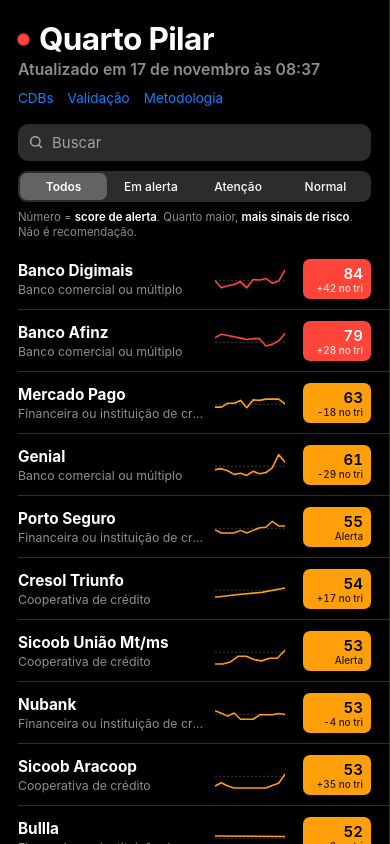
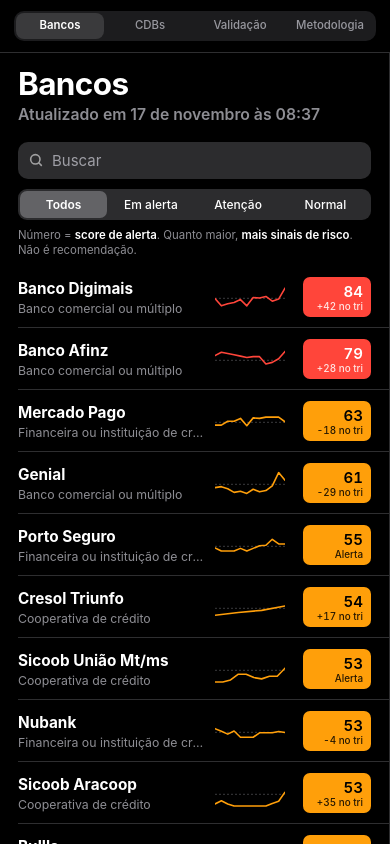
Before and after one commit to GuiFonsecaM/quarto-pilar, a plain HTML site: page docs/index.html in a window 390 px wide. Drawn offline with nearby package versions, Linux system fonts and the light colour scheme.

Commit message:
Barra de navegação única em todas as páginas
Co-Authored-By: Claude Opus 5.5 <noreply@anthropic.com>
Claude-Session: https://claude.ai/code/session_01WxFKpLWgznj7fDo4RVsFoe

```diff
--- a/docs/assets/app.css
+++ b/docs/assets/app.css
@@ -190,3 +190,21 @@ footer { padding: 24px 0 40px; color: var(--txt-3); font-size: .8rem; }
   .topo nav { gap: 12px; font-size: .8rem; overflow-x: auto; scrollbar-width: none; }
   .topo nav::-webkit-scrollbar { display: none; }
 }
+
+/* ---------- barra de navegação (todas as páginas) ---------- */
+.topo nav { gap: 4px; background: var(--painel); border-radius: 10px; padding: 3px; }
+.topo nav a { color: var(--txt-2); font-size: .86rem; font-weight: 500; padding: 5px 13px; border-radius: 8px; white-space: nowrap; transition: background .15s, color .15s; }
+.topo nav a:hover { color: var(--txt); }
+.topo nav a.ativo { background: #3a3a3c; color: var(--txt); font-weight: 600; }
+.wrap-larga { max-width: none; padding: 0 18px; }
+body.com-app { height: 100vh; height: 100dvh; display: flex; flex-direction: column; overflow: hidden; }
+body.com-app .app { flex: 1; min-height: 0; height: auto; }
+.cab .titulo { font-size: 2.1rem; font-weight: 700; letter-spacing: -.02em; line-height: 1.1; margin: 0; }
+@media (max-width: 600px) {
+  .topo nav { gap: 2px; padding: 2px; }
+  .topo nav a { font-size: .76rem; padding: 5px 8px; }
+  .topo .marca { display: none; }
+  .topo nav { margin-left: 0; flex: 1; }
+  .topo nav a { flex: 1; text-align: center; }
+  .cab { padding-top: 14px; }
+}
--- a/docs/index.html
+++ b/docs/index.html
@@ -10,13 +10,16 @@
 <meta name="description" content="Sinais de alerta sobre a saúde financeira dos bancos brasileiros, a partir de dados públicos do Banco Central e notícias, atualizados todos os dias.">
 <link rel="stylesheet" href="assets/app.css">
 </head>
-<body>
+<body class="com-app">
+<header class="topo"><div class="wrap wrap-larga">
+  <a class="marca" href="index.html"><span class="ponto" aria-hidden="true"></span><span class="nome-marca">Quarto Pilar</span></a>
+  <nav><a class="ativo" href="index.html" aria-current="page">Bancos</a><a href="cdbs.html">CDBs</a><a href="validacao.html">Validação</a><a href="metodologia.html">Metodologia</a></nav>
+</div></header>
 <div class="app" id="app">
   <aside class="lateral">
     <div class="cab">
-      <div class="marca"><span class="ponto" aria-hidden="true"></span>Quarto Pilar</div>
-      <div class="data" id="data">Bancos</div>
-      <div class="links"><a href="cdbs.html">CDBs</a><a href="validacao.html">Validação</a><a href="metodologia.html">Metodologia</a></div>
+      <h1 class="titulo">Bancos</h1>
+      <div class="data" id="data"></div>
     </div>
     <label class="busca">
       <svg width="16" height="16" viewBox="0 0 24 24" fill="none" stroke="#fff" stroke-width="2.4" stroke-linecap="round" aria-hidden="true"><circle cx="11" cy="11" r="7"/><path d="M20 20l-3.5-3.5"/></svg>
```
Also changed, not shown: docs/cdbs.html (+2 -2 lines), docs/metodologia.html (+2 -2 lines), docs/validacao.html (+2 -2 lines).
